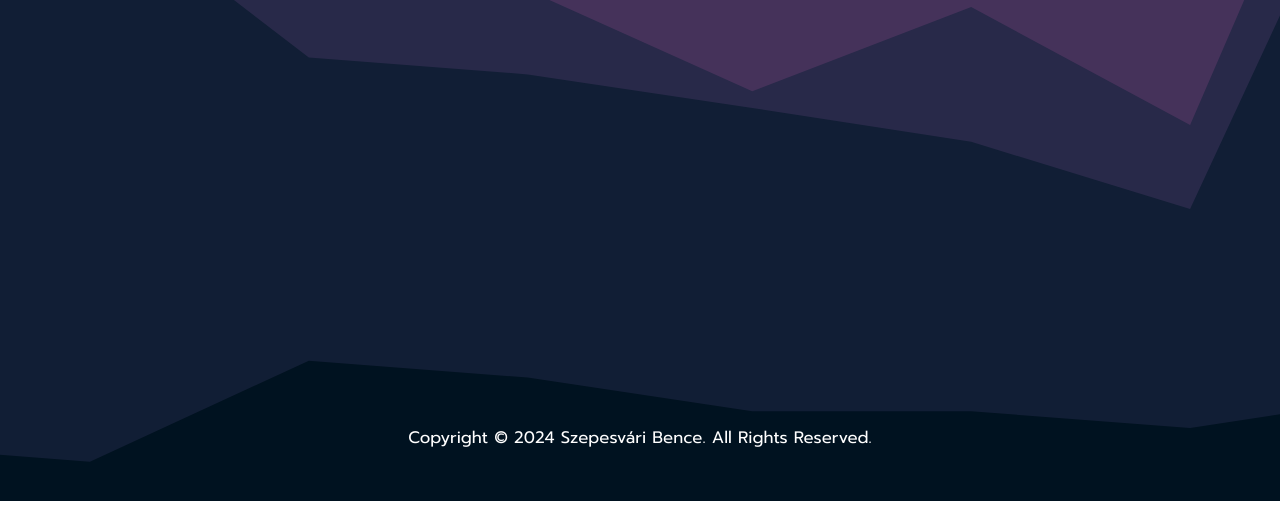
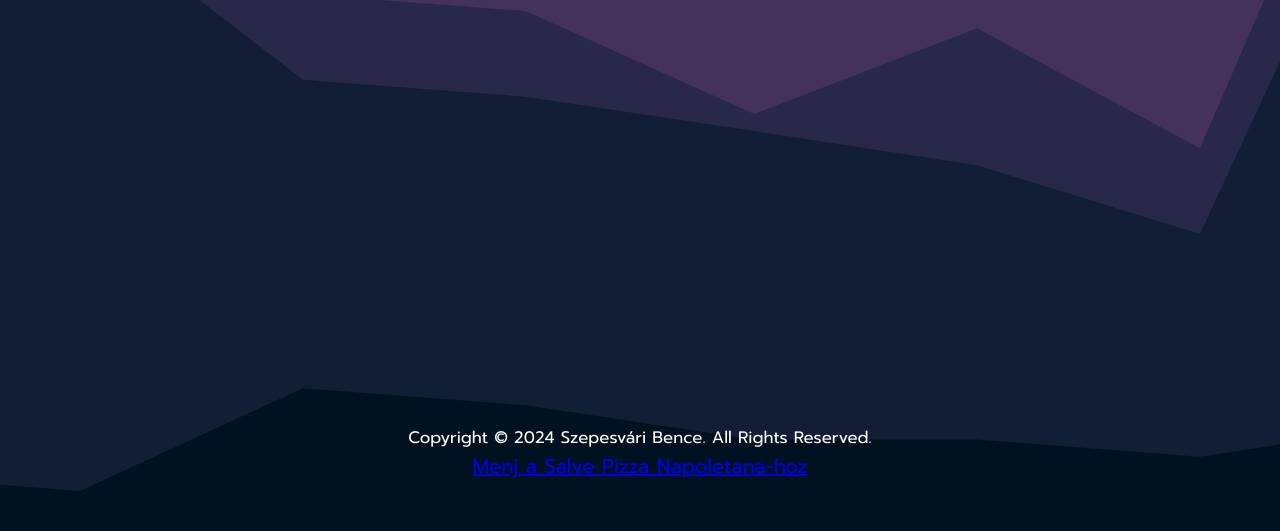
Before and after one commit to szepesbe/myresume, a plain HTML site: page index.html in a window 1280 px wide. Shown: the part 4228-4759 px from the top of the page. Before the commit the page ends 4729 px from the top, so only its background shows below. Drawn offline with Linux system fonts and the light colour scheme; a script that the page names is missing; a web font is replaced by a local one.

Commit message:
geo koordináta teszt a lap alján

```diff
--- a/index.html
+++ b/index.html
@@ -351,6 +351,8 @@
       <footer class="hiddenanimation">
         <small> Copyright © 2024 Szepesvári Bence. All Rights Reserved. </small>
       </footer>
+        <a href="geo:47.4817910350918,19.077900190567828?q=Salve+Pizza+Napoletana+Pest">Menj a Salve Pizza Napoletana-hoz</a>
+
     </section>
 
     <script>
```
